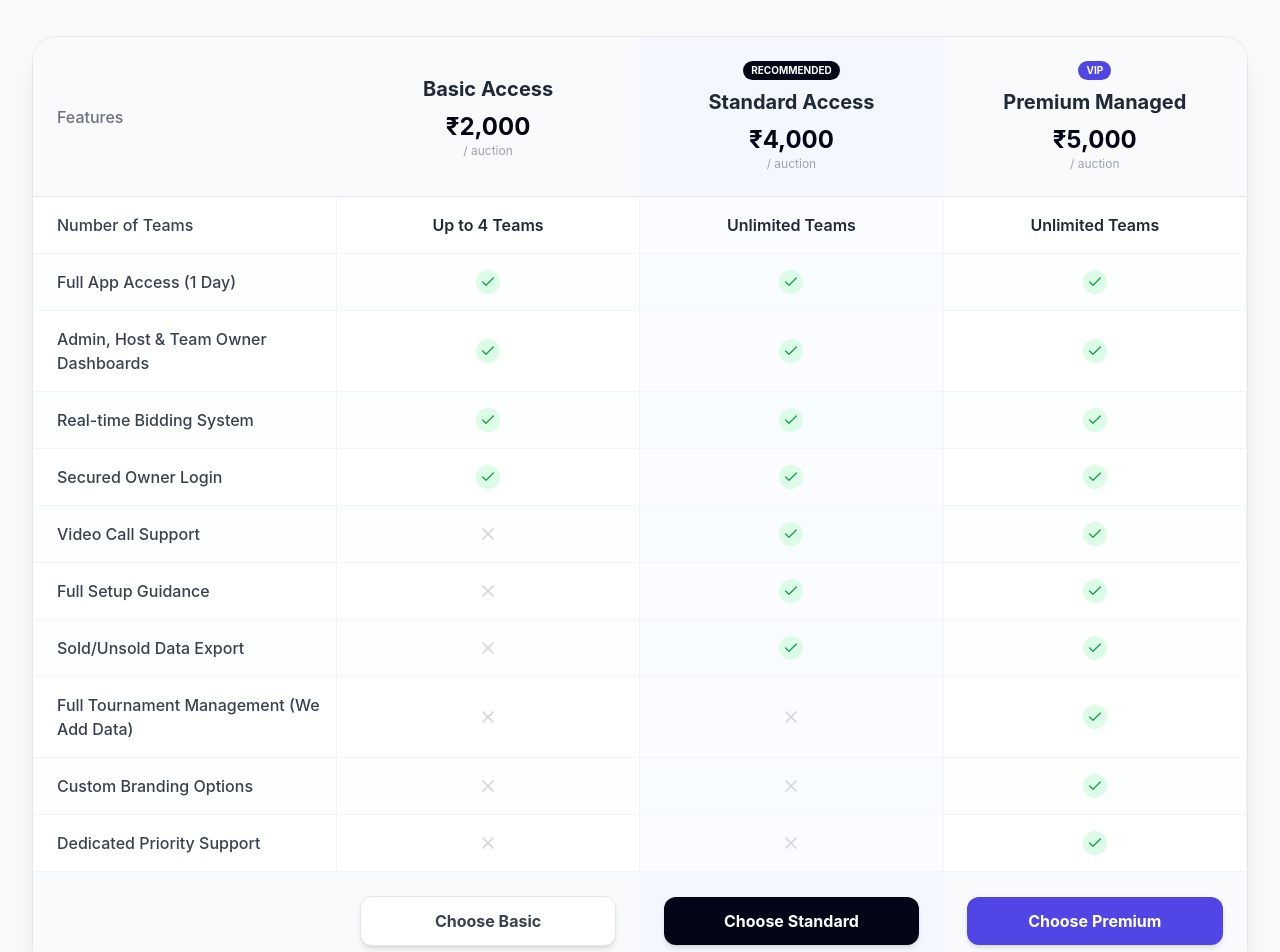
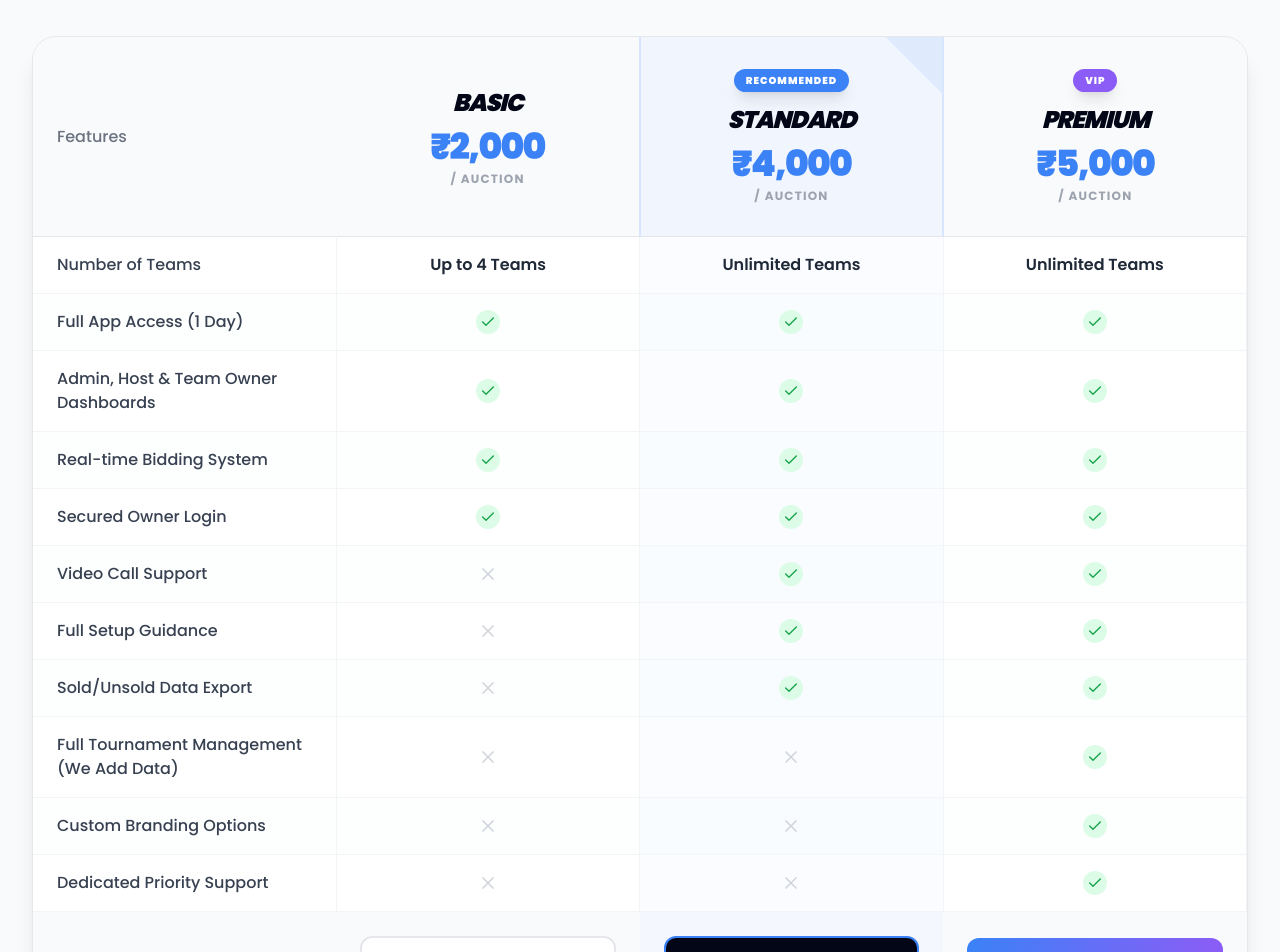
Before and after one commit to ShrijaySharma/ezauction_website, a React (Vite) app: page /pricing in a window 1280 px wide. Shown: the part 200-1152 px from the top of the page. Built offline with nearby package versions, Linux system fonts and the light colour scheme.

Commit message:
Switch font to Poppins for a more professional look

```diff
--- a/src/components/Contact.jsx
+++ b/src/components/Contact.jsx
@@ -50,7 +50,7 @@ const Contact = () => {
 
                         {/* Content Side */}
                         <div className="p-12 flex flex-col justify-center items-center text-center">
-                            <h3 className="text-2xl font-bold text-gray-800 mb-8">Connect With Us</h3>
+                            <h3 className="text-3xl font-black text-gray-800 mb-8 uppercase italic tracking-tighter">Connect <span className="text-accent border-b-4 border-accent">With Us</span></h3>
 
                             <div className="flex flex-col gap-4 w-full max-w-xs">
                                 {/* Phone Button Main */}
--- a/src/components/HowItWorks.jsx
+++ b/src/components/HowItWorks.jsx
@@ -27,11 +27,11 @@ const HowItWorks = () => {
         <section className="py-24 bg-primary text-white relative overflow-hidden">
             {/* Background decorative blob */}
             <div className="absolute top-0 left-1/2 -translate-x-1/2 w-[1000px] h-[400px] bg-accent/20 rounded-full blur-3xl opacity-30" />
+            <div className="absolute inset-0 sport-grid opacity-20 pointer-events-none" />
 
             <div className="container mx-auto px-6 relative z-10">
                 <div className="text-center mb-20">
-                    <h2 className="text-3xl md:text-5xl font-bold">How It Works</h2>
-                    <div className="w-20 h-1 bg-accent mx-auto mt-6 rounded-full" />
+                    <h2 className="text-4xl md:text-7xl font-black uppercase italic tracking-tighter">How It <span className="text-accent underline decoration-accent underline-offset-8">Works</span></h2>
                 </div>
 
                 <div className="relative grid md:grid-cols-3 gap-12">
--- a/src/components/Navbar.jsx
+++ b/src/components/Navbar.jsx
@@ -60,7 +60,7 @@ const Navbar = () => {
                         <button
                             key={link.name}
                             onClick={() => handleNavClick(link.href)}
-                            className={`text-xl font-bold tracking-wide transition-all duration-300 transform hover:scale-110 hover:text-accent ${isScrolled || location.pathname !== '/' ? 'text-textDark' : 'text-white/90'
+                            className={`text-xl font-black tracking-tighter uppercase italic transition-all duration-300 transform hover:scale-110 hover:text-accent ${isScrolled || location.pathname !== '/' ? 'text-textDark' : 'text-white/90'
                                 }`}
                         >
                             {link.name}
--- a/src/index.css
+++ b/src/index.css
@@ -1,3 +1,5 @@
+@import url('https://fonts.googleapis.com/css2?family=Poppins:wght@300;400;500;600;700;800;900&display=swap');
+
 @tailwind base;
 @tailwind components;
 @tailwind utilities;
@@ -5,7 +7,14 @@
 @layer base {
   body {
     @apply bg-background text-textDark antialiased;
-    font-family: 'Inter', sans-serif;
+    font-family: 'Poppins', sans-serif;
+  }
+}
+
+@layer utilities {
+  .sport-grid {
+    background-image: radial-gradient(circle, rgba(255, 255, 255, 0.05) 1px, transparent 1px);
+    background-size: 30px 30px;
   }
 }
 
@@ -13,13 +22,16 @@
 ::-webkit-scrollbar {
   width: 8px;
 }
+
 ::-webkit-scrollbar-track {
   background: #f1f1f1;
 }
+
 ::-webkit-scrollbar-thumb {
   background: #cbd5e1;
   border-radius: 4px;
 }
+
 ::-webkit-scrollbar-thumb:hover {
   background: #94a3b8;
 }
--- a/src/pages/PricingPage.jsx
+++ b/src/pages/PricingPage.jsx
@@ -1,8 +1,17 @@
 import React from 'react';
 import { Check, X, Star } from 'lucide-react';
+import { useNavigate } from 'react-router-dom';
 import Navbar from '../components/Navbar';
 
 const PricingPage = () => {
+    const navigate = useNavigate();
+
+    const handlePlanSelect = () => {
+        navigate('/#contact');
+        setTimeout(() => {
+            document.getElementById('contact')?.scrollIntoView({ behavior: 'smooth' });
+        }, 100);
+    };
     const plans = [
         {
             name: "Basic Access",
@@ -95,17 +104,18 @@ const PricingPage = () => {
                             <tr className="bg-gray-50 border-b border-gray-200">
                                 <th className="p-6 text-gray-500 font-medium w-1/4">Features</th>
                                 {plans.map((plan, index) => (
-                                    <th key={index} className={`p-6 text-center w-1/4 ${plan.highlight ? 'bg-blue-50/50' : ''}`}>
-                                        <div className="flex flex-col items-center">
+                                    <th key={index} className={`p-8 text-center w-1/4 relative overflow-hidden ${plan.highlight ? 'bg-blue-50/80 border-x-2 border-accent/20' : ''}`}>
+                                        <div className="flex flex-col items-center relative z-10">
                                             {plan.tag && (
-                                                <span className={`text-[10px] font-bold px-2 py-0.5 rounded-full uppercase mb-2 ${plan.name === "Premium Managed" ? "bg-accent text-white" : "bg-primary text-white"}`}>
+                                                <span className={`text-[10px] font-black px-3 py-1 rounded-full uppercase mb-3 tracking-widest ${plan.name === "Premium Managed" ? "bg-secondary text-white shadow-lg" : "bg-accent text-white shadow-lg"}`}>
                                                     {plan.tag}
                                                 </span>
                                             )}
-                                            <h3 className="text-xl font-bold text-gray-800">{plan.name}</h3>
-                                            <p className="text-primary text-2xl font-bold mt-2">{plan.price}</p>
-                                            <span className="text-xs text-gray-400 font-normal">/ auction</span>
+                                            <h3 className="text-2xl font-black text-primary uppercase italic tracking-tighter">{plan.name.split(" ")[0]}</h3>
+                                            <p className="text-accent text-4xl font-black mt-2 tracking-tighter">{plan.price}</p>
+                                            <span className="text-xs text-gray-400 font-bold uppercase tracking-widest mt-1">/ auction</span>
                                         </div>
+                                        {plan.highlight && <div className="absolute top-0 right-0 w-20 h-20 bg-accent/10 -rotate-45 translate-x-10 -translate-y-10" />}
                                     </th>
                                 ))}
                             </tr>
@@ -143,15 +153,15 @@ const PricingPage = () => {
                                 {plans.map((plan, index) => (
                                     <td key={index} className={`p-6 text-center ${plan.highlight ? 'bg-blue-50/50' : ''}`}>
                                         <button
-                                            onClick={() => document.getElementById('contact')?.scrollIntoView({ behavior: 'smooth' })}
-                                            className={`w-full py-3 rounded-xl font-bold transition-all shadow-md ${plan.name === "Premium Managed"
-                                                ? "bg-accent text-white hover:bg-blue-600"
+                                            onClick={handlePlanSelect}
+                                            className={`w-full py-4 rounded-xl font-black uppercase tracking-wider transition-all shadow-xl hover:scale-105 active:scale-95 ${plan.name.includes("Premium")
+                                                ? "bg-gradient-to-r from-accent to-secondary text-white"
                                                 : plan.highlight
-                                                    ? "bg-primary text-white hover:bg-blue-700"
-                                                    : "bg-white border text-gray-700 hover:bg-gray-50"
+                                                    ? "bg-primary text-white border-2 border-accent"
+                                                    : "bg-white border-2 border-gray-200 text-gray-700 hover:border-accent"
                                                 }`}
                                         >
-                                            Choose {plan.name.split(" ")[0]}
+                                            Get {plan.name.split(" ")[0]}
                                         </button>
                                     </td>
                                 ))}
@@ -196,15 +206,15 @@ const PricingPage = () => {
                                 ))}
                             </ul>
                             <button
-                                onClick={() => document.getElementById('contact')?.scrollIntoView({ behavior: 'smooth' })}
-                                className={`w-full py-3 rounded-xl font-bold text-sm transition-all ${plan.name === "Premium Managed"
-                                    ? "bg-accent text-white"
+                                onClick={handlePlanSelect}
+                                className={`w-full py-4 rounded-xl font-black uppercase tracking-wider transition-all shadow-lg ${plan.name.includes("Premium")
+                                    ? "bg-gradient-to-r from-accent to-secondary text-white"
                                     : plan.highlight
                                         ? "bg-primary text-white"
-                                        : "bg-gray-100 text-gray-700"
+                                        : "bg-gray-100 text-gray-700 border-2 border-transparent"
                                     }`}
                             >
-                                Choose Plan
+                                Select Plan
                             </button>
                         </div>
                     ))}
--- a/tailwind.config.js
+++ b/tailwind.config.js
@@ -7,14 +7,20 @@ export default {
   theme: {
     extend: {
       fontFamily: {
-        sans: ['Inter', 'sans-serif'],
+        sans: ['Poppins', 'sans-serif'],
       },
       colors: {
         primary: "#020617", // Dark Slate / Near Black
-        accent: "#4F46E5",  // Indigo-600
-        secondary: "#7C3AED", // Violet-600
+        accent: "#3b82f6",  // Blue-500 (More vibrant than indigo for sports)
+        secondary: "#8b5cf6", // Violet-500
         background: "#F8FAFC", // Slate-50
         textDark: "#0F172A", // Slate-900
+        league: {
+          blue: "#2563eb",
+          gold: "#f59e0b",
+          red: "#dc2626",
+          green: "#16a34a"
+        }
       },
       animation: {
         'fade-in': 'fadeIn 0.5s ease-out',
```
Also changed, not shown: src/components/CTASection.jsx (+8 -7 lines), src/components/Features.jsx (+4 -3 lines), src/components/Gallery.jsx (+6 -5 lines), src/components/Hero.jsx (+11 -5 lines), src/components/Pricing.jsx (+21 -8 lines).
